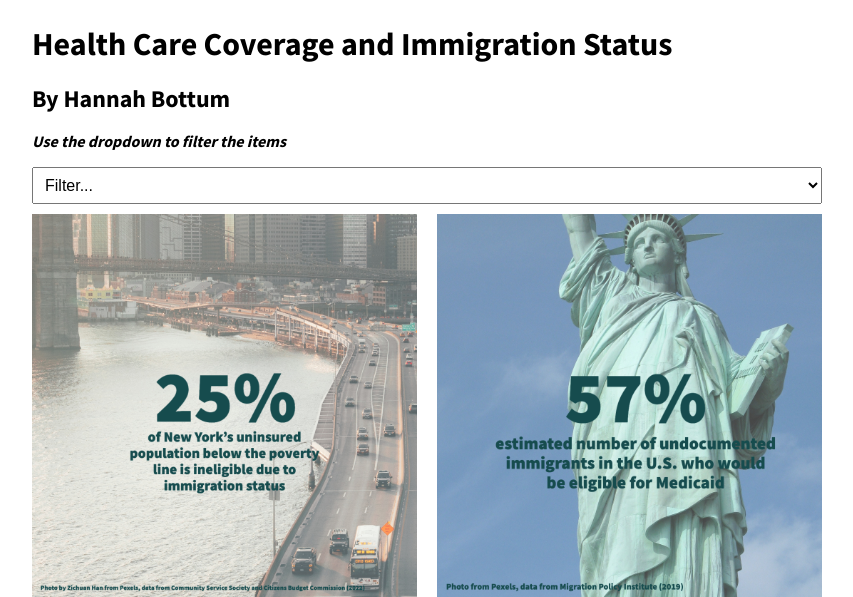
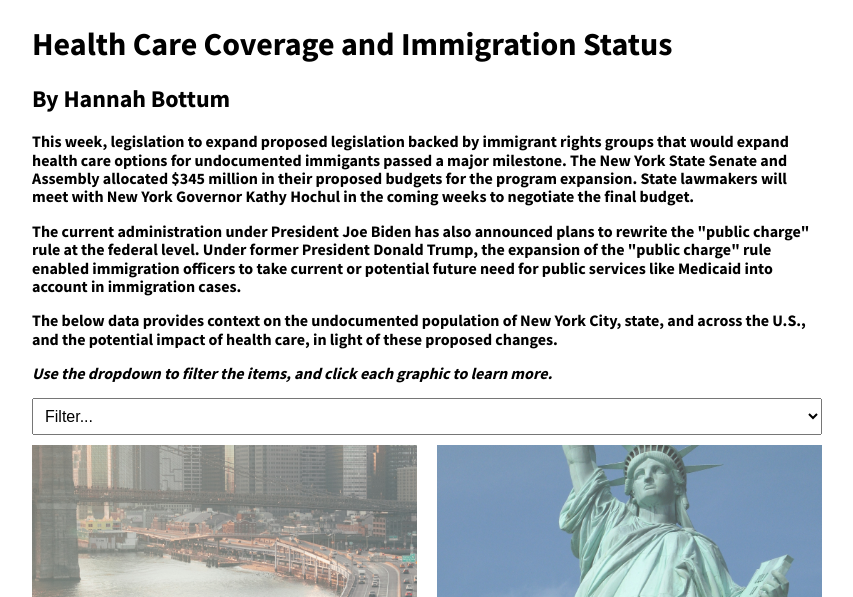
Before and after one commit to hannahbix/HB-filtering-assignment, a plain HTML site: page index.html in a window 1280 px wide. Shown: the top 597 px of the page, without its empty margins (213-1066 px from the left). Drawn offline with nearby package versions, Linux system fonts and the light colour scheme.

Commit message:
updated text

```diff
--- a/index.html
+++ b/index.html
@@ -30,7 +30,18 @@
     <div class="container">
         <h1>Health Care Coverage and Immigration Status</h1>
         <h2>By Hannah Bottum</h2>
-        <p><i>Use the dropdown to filter the items</i></p>
+
+        <div class="intro">
+            <p>This week, legislation to expand proposed legislation backed by immigrant rights groups that would expand health care options for undocumented immigants passed a major milestone. The New York State Senate and Assembly allocated $345 million in their proposed budgets for the program expansion. State lawmakers will meet with New York Governor Kathy Hochul in the coming weeks to negotiate the final budget.</p>
+
+            <p>The current administration under President Joe Biden has also announced plans to rewrite the "public charge" rule at the federal level. Under former President Donald Trump, the expansion of the "public charge" rule enabled immigration officers to take current or potential future need for public services like Medicaid into account in immigration cases.</p>
+
+            <p>The below data provides context on the undocumented population of New York City, state, and across the U.S., and the potential impact of health care, in light of these proposed changes.</p>
+
+        </div>
+
+        <p><i>Use the dropdown to filter the items, and click each graphic to learn more.</i></p>
+
         <div>
             <select class="filter">
                     <option value="immigrants">Filter...</option>
--- a/style.css
+++ b/style.css
@@ -29,6 +29,14 @@ body {
     max-width: 800px;
     margin: 0 auto;
     padding: 5px;
+}
+
+.intro{
+    font-weight: lighter;
+}
+
+#p{
+    font-weight: normal;
 }
 
 img {
```
